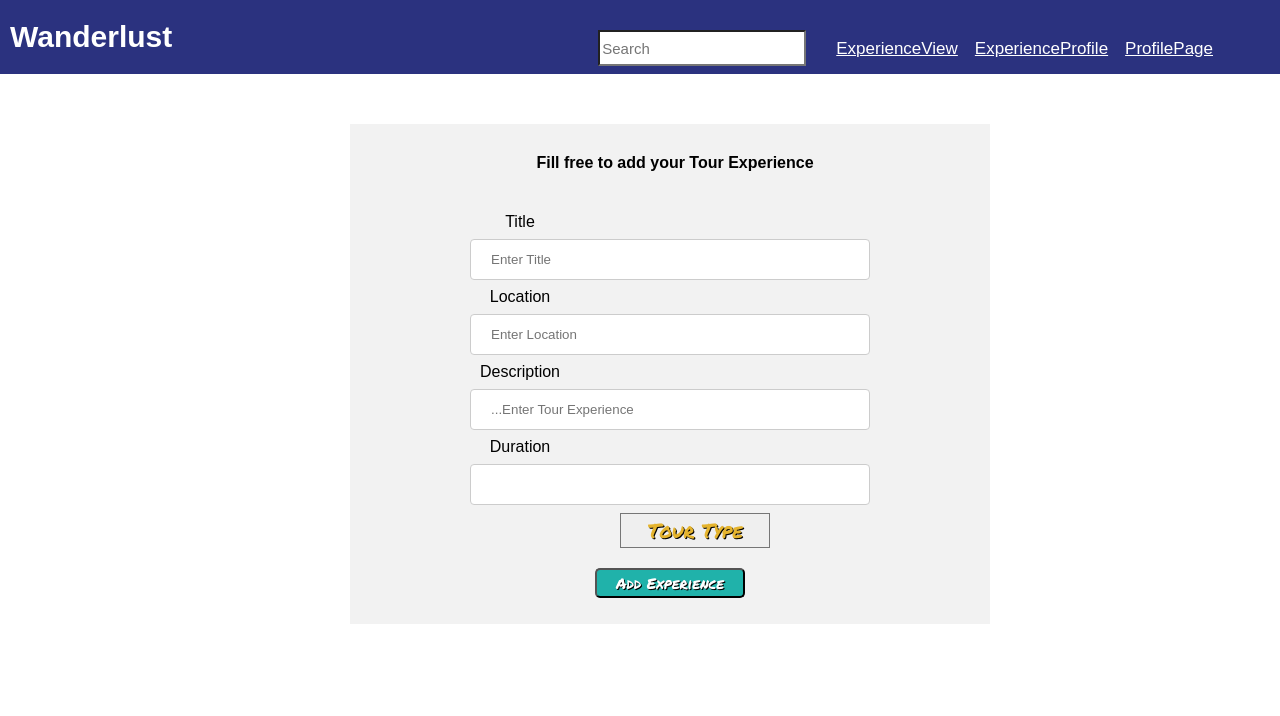
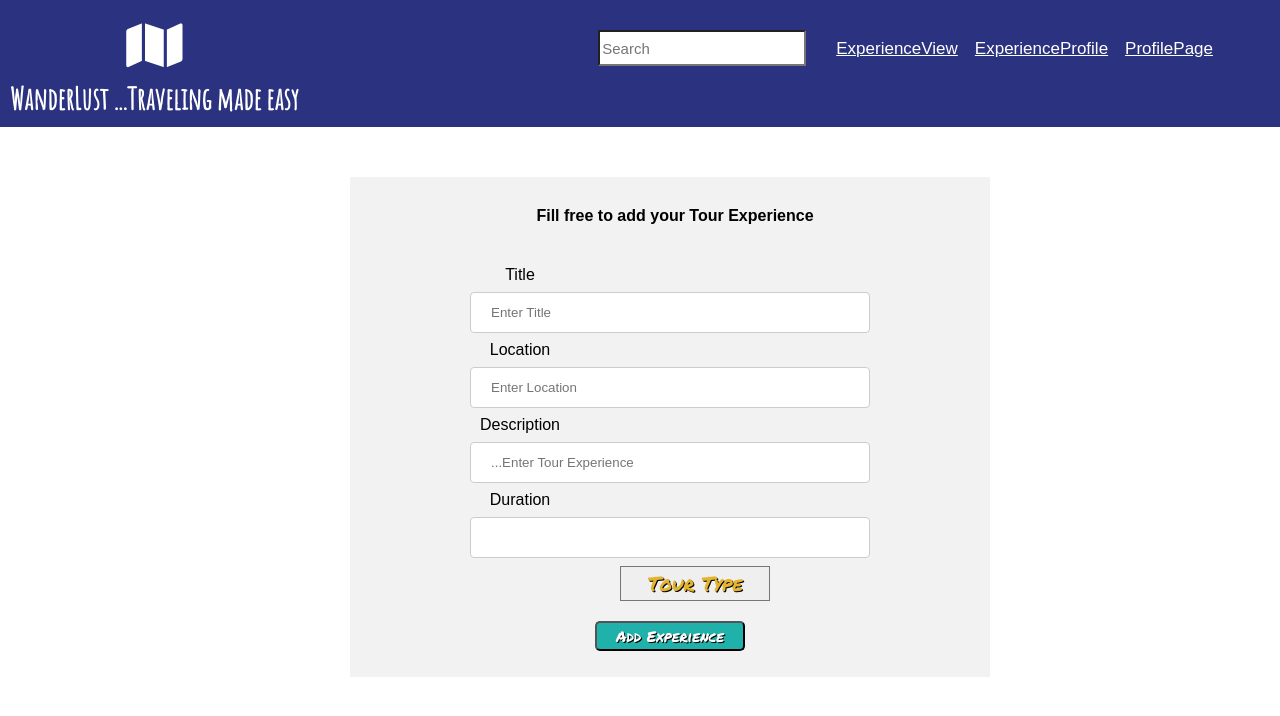
Before and after one commit to wanderlust-bw/wanderlust-FE-Manju, a React (Create React App) app: page /ExperienceProfile in a window 1280 px wide. Shown: the top 716 px of the page. Built offline with nearby package versions, Linux system fonts and the light colour scheme.

Commit message:
Updated the add page

```diff
--- a/src/Components/ExperiencePage/ExperienceProfile.js
+++ b/src/Components/ExperiencePage/ExperienceProfile.js
@@ -28,7 +28,7 @@ class ExperienceProfile extends React.Component {
     postExperience = input => {
         // input=this.state
         console.log('My params are', input)
-        auth().post(`https://wanderlust-1.herokuapp.com/user/trip`, input)
+        auth().post(`https://wanderlust-1.herokuapp.com/api/trip`, input)
             .then(res => { console.log(res) })
     }
     handleSubmit = e => {
@@ -56,7 +56,10 @@ class ExperienceProfile extends React.Component {
             <div className="profilecomponent">
              <div className="package">
              <div className="header">
-                 <h1>Wanderlust</h1>
+             <div className='travel-logo'>
+           <i id='map' className="fas fa-map"></i>
+           <h3 className='title-text'><span>WanderLust</span> ...Traveling made easy</h3>
+       </div> {/* travel-logo end */}
              </div>
               <div className="stuff">
                 <input  className="searchbox" type="text" placeholder="Search" />
--- a/src/Components/ExperienceView/ExperienceCard.js
+++ b/src/Components/ExperienceView/ExperienceCard.js
@@ -4,7 +4,8 @@ import "./view.css"
 const TourCard = props =>{
     return (
         <div className="card">
-            <h1>{props.tour.id}</h1>
+            <img className="image" src="https://newzealandwalkingtours.com/assets/pages/about-nz/walking-hiking/5dd0690619/hiking.jpg"/>
+            {/* <h1>{props.tour.id}</h1> */}
             <h3>{props.tour.title}</h3>
             <h3>{props.tour.location}</h3>
             <h3>{props.tour.description}</h3>
--- a/src/Components/ExperienceView/Searchbar.js
+++ b/src/Components/ExperienceView/Searchbar.js
@@ -7,7 +7,10 @@ const SearchBar = props => {
     return(
         <div className="package">
           <div className="header">
-      <h1>Wanderlust</h1>
+          <div className='travel-logo'>
+           <i id='map' className="fas fa-map"></i>
+           <h3 className='title-text'><span>WanderLust</span> ...Traveling made easy</h3>
+       </div> {/* travel-logo end */}
       </div>
       <div className="stuff">
       <input  className="searchbox" type="text" placeholder="Search" onKeyDown={props.searchToursHandler}/>
--- a/src/Components/ExperienceView/view.css
+++ b/src/Components/ExperienceView/view.css
@@ -14,13 +14,18 @@
     background-color: #f2f2f2;
     margin-left:20px;
     text-align: center;
-    height:300px;
+    height:400px;
     width:250px;
     border-radius:10px;
     margin-top: 20px;
 
 
 
+}
+
+.image{
+    height:150px;
+    width:100%;
 }
 
 .package{
--- a/src/Components/Home.js
+++ b/src/Components/Home.js
@@ -71,7 +71,10 @@ class ProfilePage extends React.Component {
                     <nav>
                     <div className="package">
                      <div className="header">
-                       <h1>Wanderlust</h1>
+                     <div className='travel-logo'>
+           <i id='map' className="fas fa-map"></i>
+           <h3 className='title-text'><span>WanderLust</span> ...Traveling made easy</h3>
+       </div> {/* travel-logo end */}
                       </div>
                       <div className="stuff">
                       <input  className="searchbox" type="text" placeholder="Search" />
```
